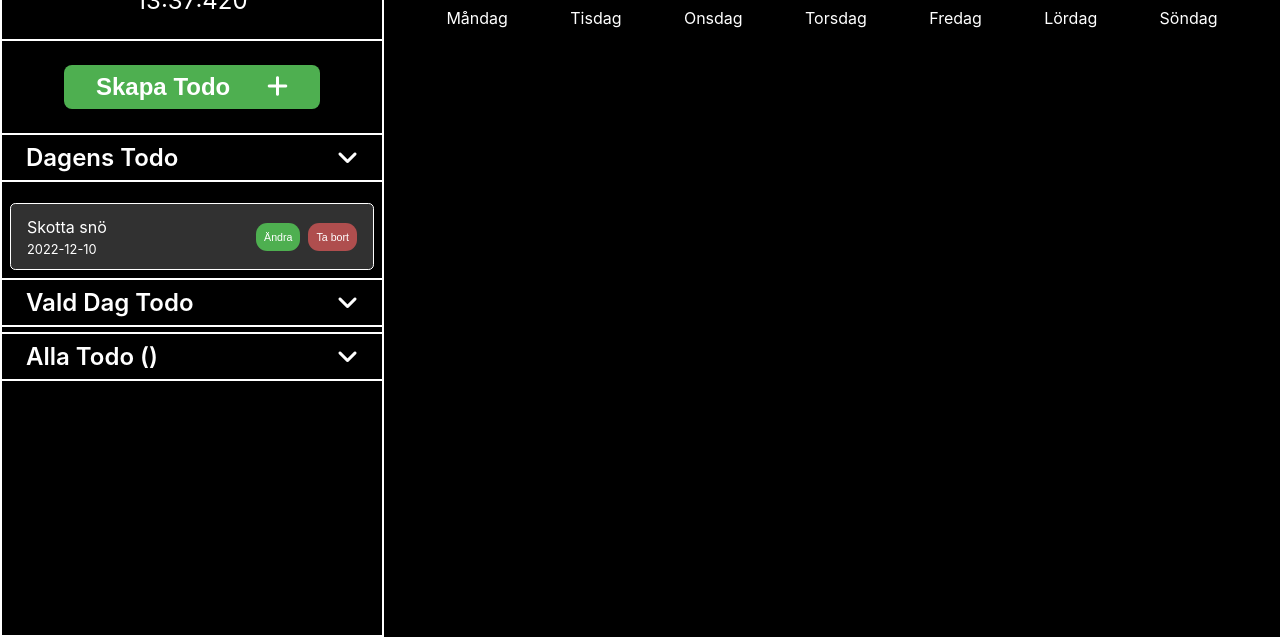
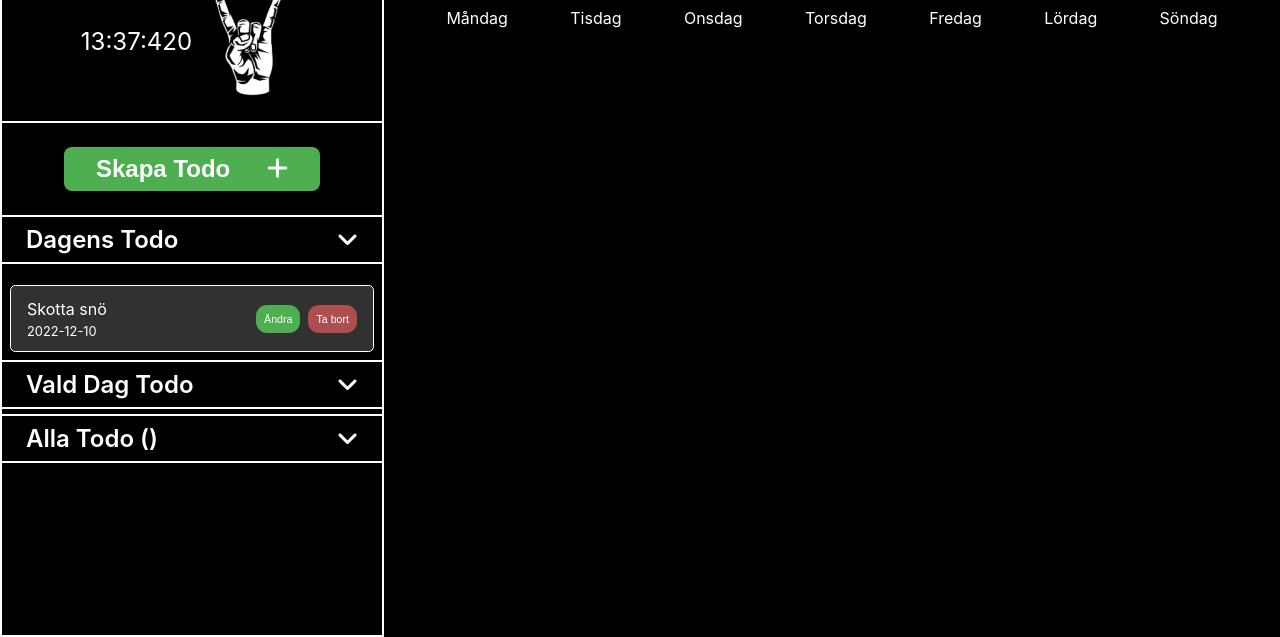
Before and after one commit to Sillen00/To-Do-Calendar, a website: page public/index.html in a window 1280 px wide. Shown: the part 163-800 px from the top of the page. Drawn offline with Linux system fonts and the light colour scheme.

Commit message:
Hårdrock handen syns på desktop

```diff
--- a/public/css/desktop.css
+++ b/public/css/desktop.css
@@ -1,4 +1,14 @@
 @media (width > 1023px) {
+  .clock-and-hand{
+    display: flex;
+    justify-content: center;
+    align-items: center;
+  }
+
+  .clock-and-hand img {
+    display: block;
+  }
+
   .aside-main-container{
     flex-direction: row;
   }
```
